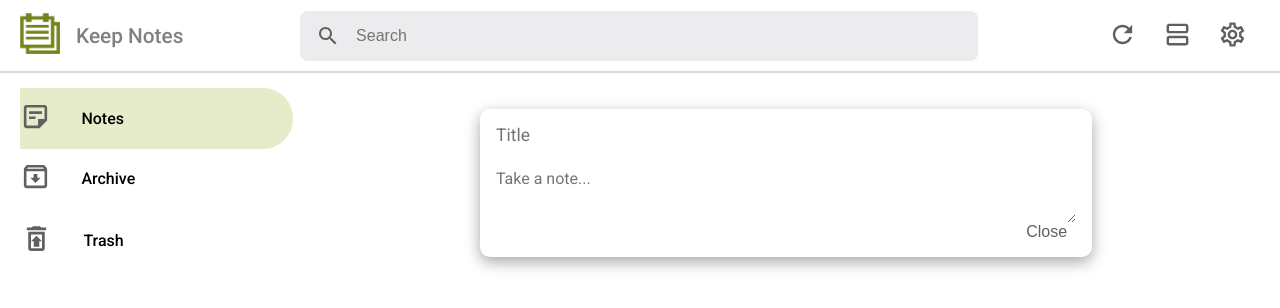
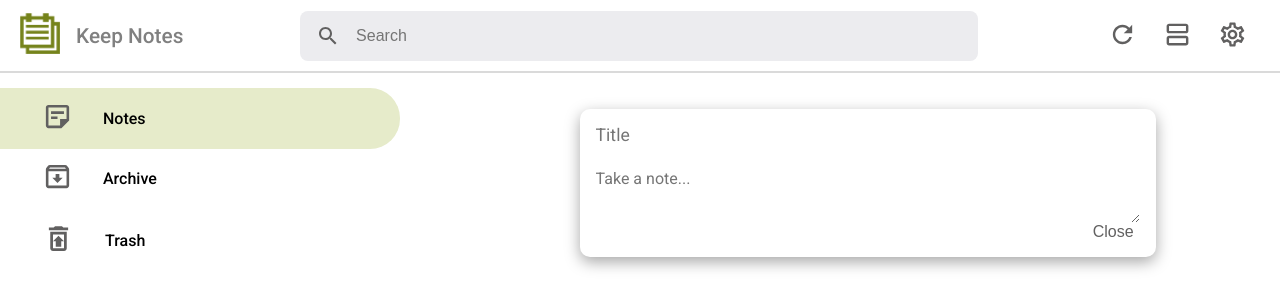
Before and after one commit to Afnanmk/react-google-keep-clone, a React (Create React App) app: page / in a window 1280 px wide. Shown: the top 308 px of the page. Built offline with nearby package versions, Linux system fonts and the light colour scheme; no server answers; the database is empty.

Commit message:
initial commit

```diff
--- a/src/Components/Home.css
+++ b/src/Components/Home.css
@@ -11,6 +11,9 @@
 }
 .home__sideMenu {
   width: 22%;
+  max-width: 400px;
+  width: 110%;
+  min-width: 200px;
 }
 .sideMenu_item {
   display: flex;
@@ -20,6 +23,7 @@
   font-size: 1rem;
   font-weight: 500;
   padding: 0.8rem 0;
+  padding-left: 2.6rem;
   /* padding-right: 2rem; */
   width: 100%;
 }
--- a/src/Components/Home.js
+++ b/src/Components/Home.js
@@ -60,7 +60,7 @@
   return (
     <>
       <div className="home">
-        <div className="container home__container">
+        <div className="home__container">
           {/* SIDE MENU */}
           <div className="home__sideMenu">
             <SideMenu />
```
